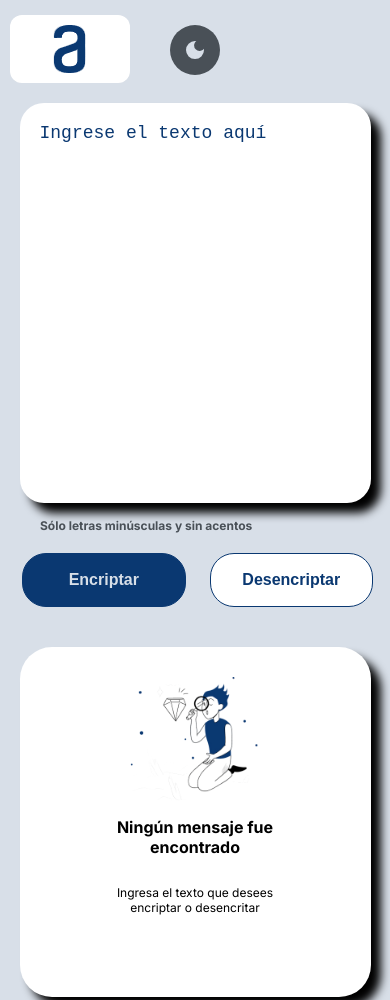
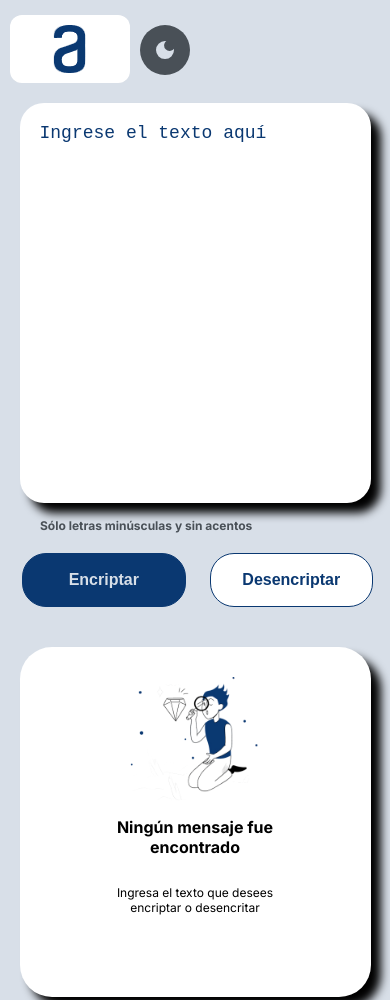
Before and after one commit to C4mb3r0s/Encriptado-Alura, a plain HTML site: page index.html in a window 390 px wide. Shown: the top 1000 px of the page. Drawn offline with Linux system fonts and the light colour scheme.

Commit message:
regresion

```diff
--- a/styles/style.css
+++ b/styles/style.css
@@ -323,7 +323,7 @@ footer {
 @media (max-width: 768px) {
   .theme-switch {
     top: 10px;
-    left: 160px;
+    left: 130px;
   }
 
   .secciones {
```
